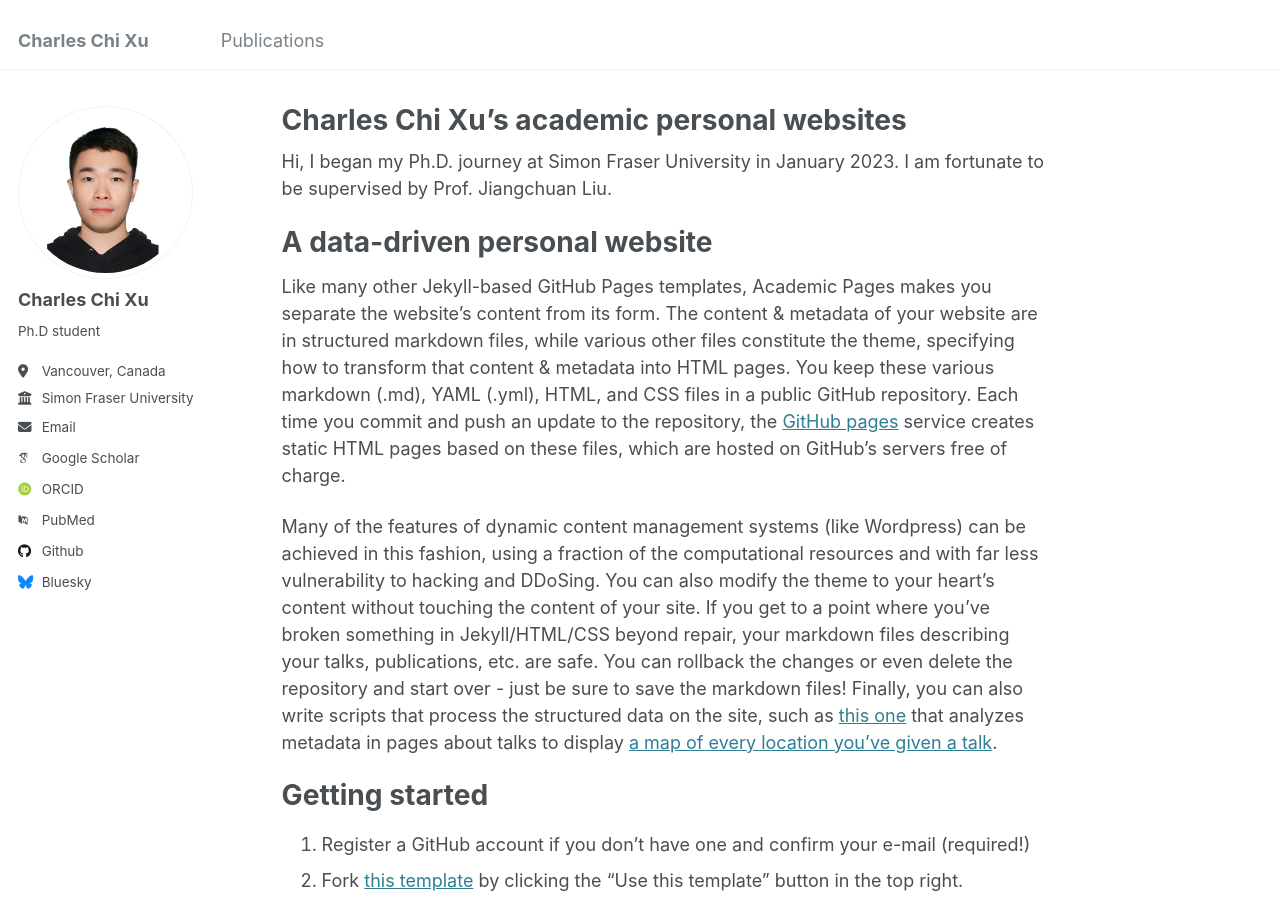
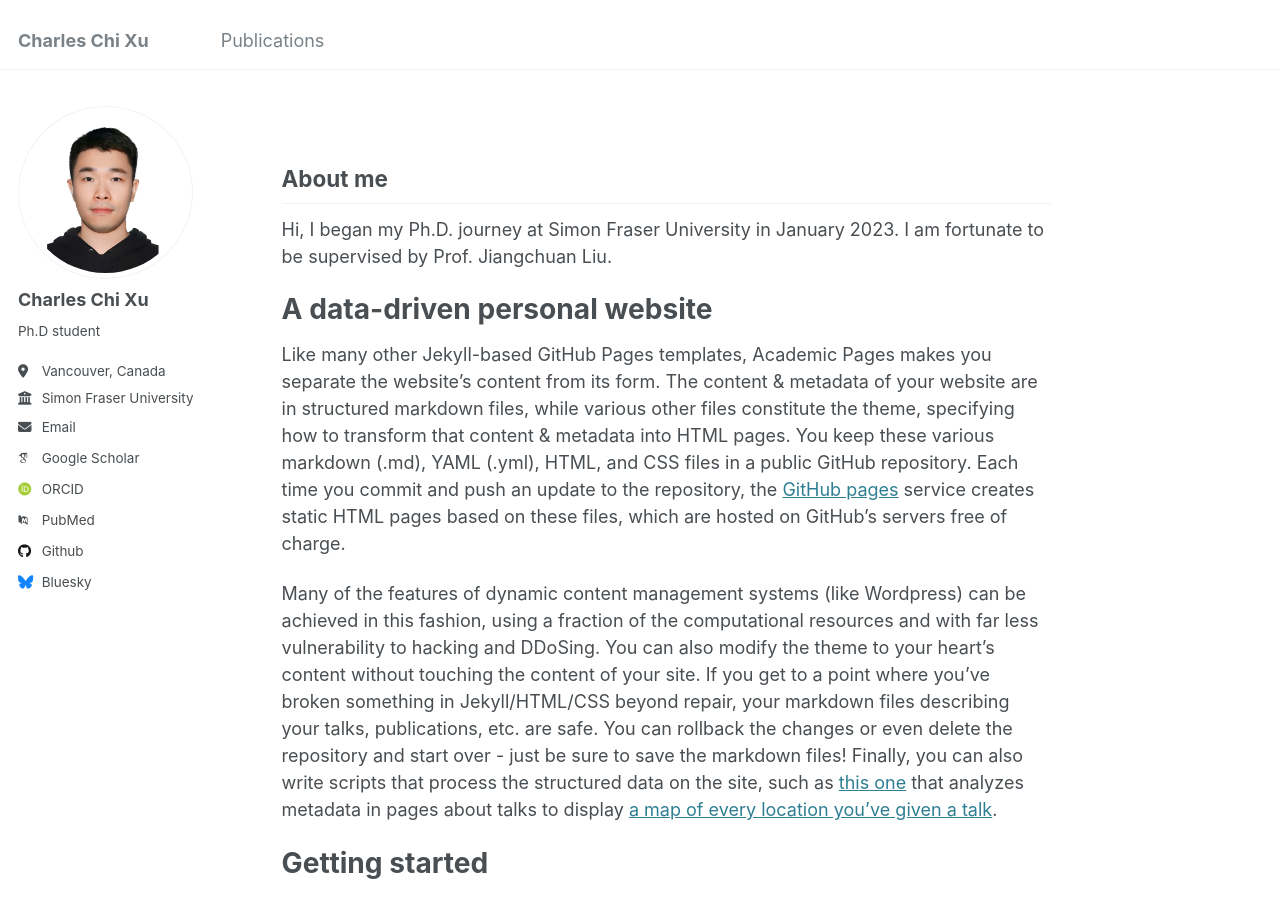
Before and after one commit to CharlesXuuu/CharlesXuuu.github.io, a Jekyll site: the page built from _pages/about.md, in a window 1280 px wide and 900 px high. Built offline with Jekyll 4.4.1, drawn with Linux system fonts in a browser that asks for light colours; some web fonts are replaced.

Commit message:
Update about.md

```diff
--- a/_pages/about.md
+++ b/_pages/about.md
@@ -1,6 +1,6 @@
 ---
 permalink: /
-title: "Charles Chi Xu's academic personal websites"
+title: ""
 author_profile: true
 redirect_from:
   - /about/
@@ -9,6 +9,7 @@ redirect_from:
 
 <!-- This is the front page of a website that is powered by the [Academic Pages template](https://github.com/academicpages/academicpages.github.io) and hosted on GitHub pages. [GitHub pages](https://pages.github.com) is a free service in which websites are built and hosted from code and data stored in a GitHub repository, automatically updating when a new commit is made to the repository. This template was forked from the [Minimal Mistakes Jekyll Theme](https://mmistakes.github.io/minimal-mistakes/) created by Michael Rose, and then extended to support the kinds of content that academics have: publications, talks, teaching, a portfolio, blog posts, and a dynamically-generated CV. You can fork [this template](https://github.com/academicpages/academicpages.github.io) right now, modify the configuration and markdown files, add your own PDFs and other content, and have your own site for free, with no ads! -->
 
+## About me
 Hi, I began my Ph.D. journey at Simon Fraser University in January 2023. I am fortunate to be supervised by Prof. Jiangchuan Liu.
 
 A data-driven personal website
```
